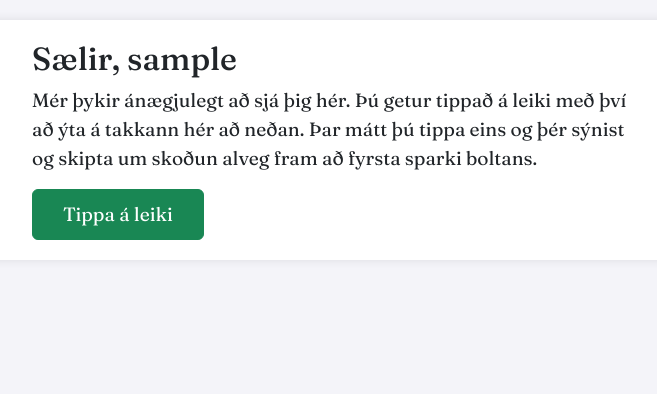
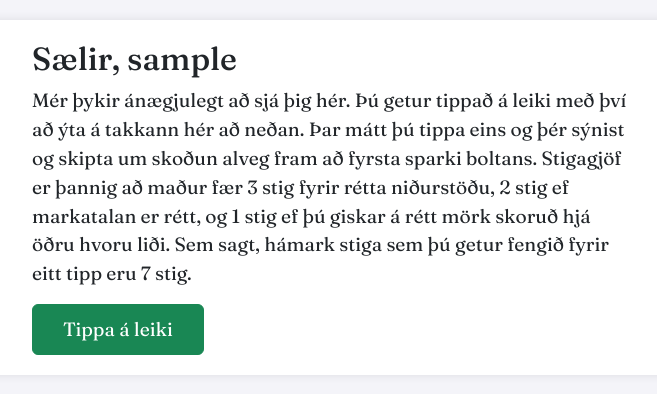
Before and after one commit to atlifryer/atlifryer.github.io, a Django app: page / in a window 1280 px wide. Shown: the part 115-509 px from the top of the page, without its empty margins (308-965 px from the left). Run offline with Django 5.2, Linux system fonts and the light colour scheme; the visitor is signed in with stand-in values (Sample User, id 1); parts of the project's set-up code (start-up, migrations or seed data) failed here and were passed over.

Commit message:
update home.html and leaderboard.html

```diff
--- a/predictions/views.py
+++ b/predictions/views.py
@@ -58,4 +58,4 @@ class LeaderboardView(LoginRequiredMixin, ListView):
     context_object_name = "leaderboard_users"
 
     def get_queryset(self):
-        return User.objects.annotate(total_score=Sum('prediction__score')).order_by('-total_score')
+        return User.objects.annotate(total_score=Sum('prediction__score')).filter(total_score__gte=0).order_by('-total_score')
--- a/templates/home.html
+++ b/templates/home.html
@@ -8,7 +8,9 @@
     <h2>Sælir, {{ user.username }}</h2>
     <p class="welcome-message">Mér þykir ánægjulegt að sjá þig hér. Þú getur tippað á leiki með því að ýta
         á takkann hér að neðan. Þar mátt þú tippa eins og þér sýnist og skipta um skoðun alveg fram að fyrsta sparki
-        boltans.</p>
+        boltans. Stigagjöf er þannig að maður fær 3 stig fyrir rétta niðurstöðu, 2 stig ef markatalan er rétt, og 1 stig
+        ef þú giskar á rétt mörk skoruð hjá öðru hvoru liði. Sem sagt, hámark stiga sem þú getur fengið fyrir eitt tipp
+        eru 7 stig.</p>
     <a href="{% url 'game_list' %}" class="btn btn-success">Tippa á leiki</a>
 </div>
 {% else %}
```
